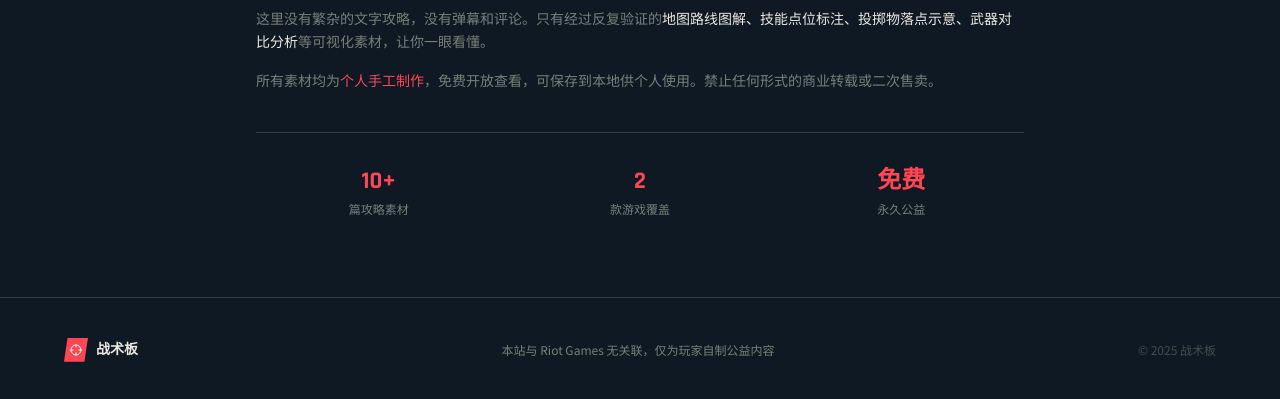
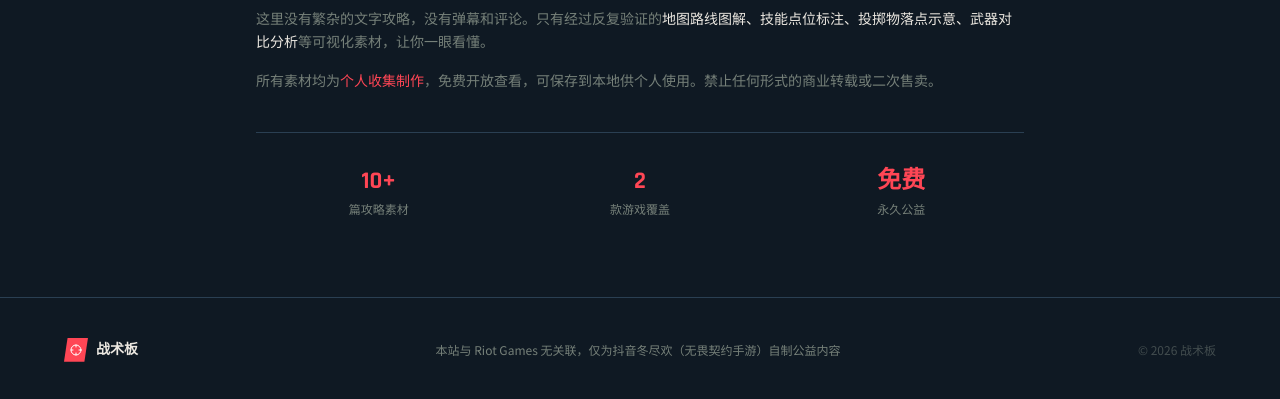
Before and after one commit to dy-dongjinhuan/zhanshuban, a plain HTML site: page site/index.html in a window 1280 px wide. Shown: the part 1687-2086 px from the top of the page. Drawn offline with nearby package versions, Linux system fonts and the light colour scheme.

Commit message:
Update index.html

```diff
--- a/site/index.html
+++ b/site/index.html
@@ -164,7 +164,7 @@
             <div class="space-y-4 text-v-muted text-sm leading-relaxed mt-10">
                 <p><span class="text-v-cream font-medium">战术板</span>是一个纯公益性质的游戏攻略素材站，专注于为瓦罗兰特和无畏契约手游玩家提供自制的高质量战术素材。</p>
                 <p>这里没有繁杂的文字攻略，没有弹幕和评论。只有经过反复验证的<span class="text-v-cream">地图路线图解、技能点位标注、投掷物落点示意、武器对比分析</span>等可视化素材，让你一眼看懂。</p>
-                <p>所有素材均为<span class="text-v-red font-medium">个人手工制作</span>，免费开放查看，可保存到本地供个人使用。禁止任何形式的商业转载或二次售卖。</p>
+                <p>所有素材均为<span class="text-v-red font-medium">个人收集制作</span>，免费开放查看，可保存到本地供个人使用。禁止任何形式的商业转载或二次售卖。</p>
             </div>
             <div class="grid grid-cols-3 gap-4 mt-10 pt-8 border-t border-v-border">
                 <div class="text-center"><div class="font-heading font-bold text-2xl text-v-red">10+</div><div class="text-xs text-v-muted mt-1">篇攻略素材</div></div>
@@ -181,8 +181,8 @@
                 <div class="w-6 h-6 bg-v-red flex items-center justify-center" style="clip-path:polygon(15% 0,100% 0,85% 100%,0 100%)"><i data-lucide="crosshair" class="w-3 h-3 text-white"></i></div>
                 <span class="font-heading font-bold text-sm">战术板</span>
             </div>
-            <p class="text-xs text-v-muted">本站与 Riot Games 无关联，仅为玩家自制公益内容</p>
-            <p class="text-xs text-v-muted/50">© 2025 战术板</p>
+            <p class="text-xs text-v-muted">本站与 Riot Games 无关联，仅为抖音冬尽欢（无畏契约手游）自制公益内容</p>
+            <p class="text-xs text-v-muted/50">© 2026 战术板</p>
         </div>
     </footer>
 
```
